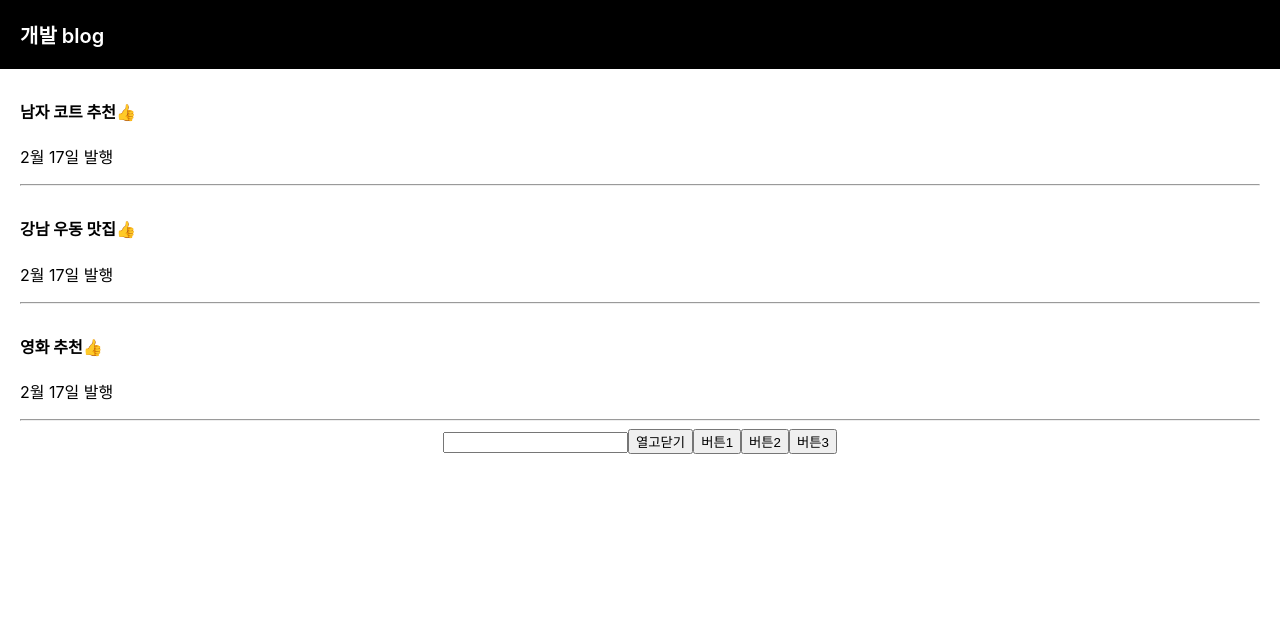
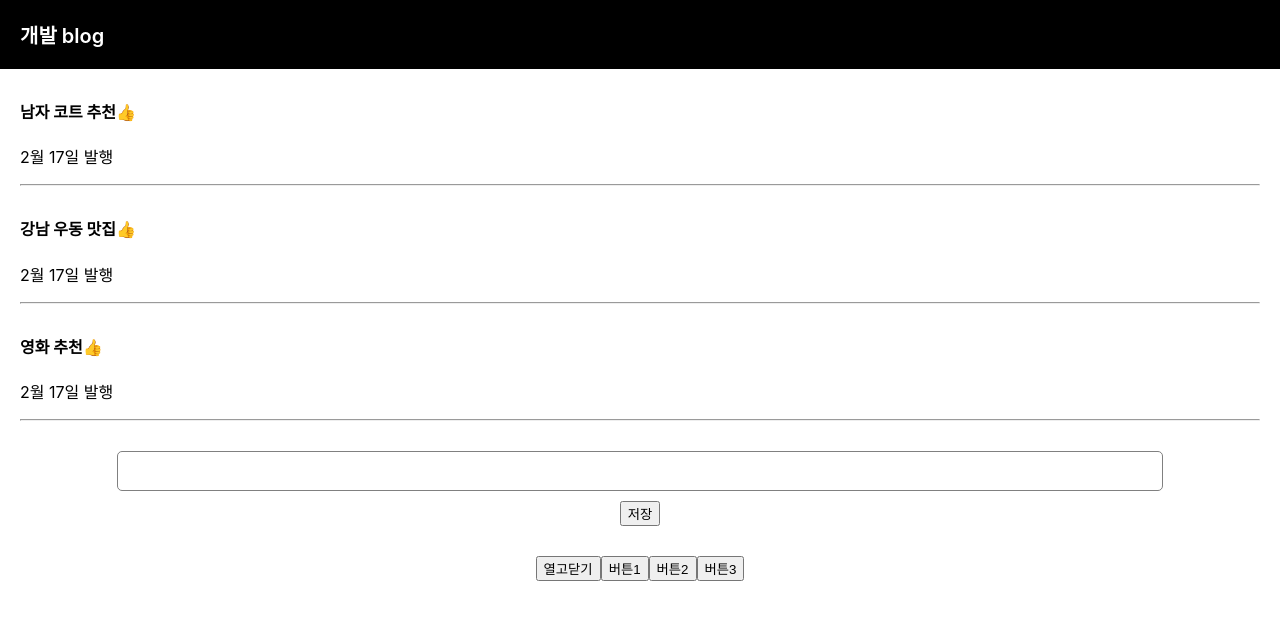
Before and after one commit to kaperrdenden/react-projects, a React (Create React App) app in the folder blog/: page / in a window 1280 px wide. Shown: the top 620 px of the page. Built offline with nearby package versions, Linux system fonts and the light colour scheme.

Commit message:
글 발행기능 (create)

```diff
--- a/blog/src/App.css
+++ b/blog/src/App.css
@@ -7,6 +7,22 @@
 
   padding: 20px;
   background: #eee;
+}
+.publish {
+  margin-top: 30px;
+  margin-bottom: 30px;
+}
+.publish input {
+  padding: 10px;
+  font-size: 16px;
+  border-radius: 5px;
+  width: 80%;
+  border: 1px solid grey;
+}
+.publish button {
+  display: block;
+  margin: auto;
+  margin-top: 10px;
 }
 .black-nav {
   background-color: black;
--- a/blog/src/App.js
+++ b/blog/src/App.js
@@ -53,11 +53,23 @@
 
           })
         }
-
+{/*
         {입력값}
         <input  value={입력값}  onChange={(e)=>{
            입력값변경(e.target.value);
-           } } />
+           } } /> */}
+
+        <div className="publish">
+           <input onChange={ (e)=>{
+              입력값변경(e.target.value)
+           }} />
+           <button onClick={()=>{
+             const coppiedArray = [...글제목];
+             coppiedArray.unshift(입력값);
+             console.log(coppiedArray)
+             글제목변경(coppiedArray);
+               }}>저장</button>
+        </div>
 
         <button onClick={ ()=> {modal변경(!modal) }}>열고닫기</button>
         <button onClick={ ()=>{ 누른제목변경(0) } }>버튼1</button>
```
